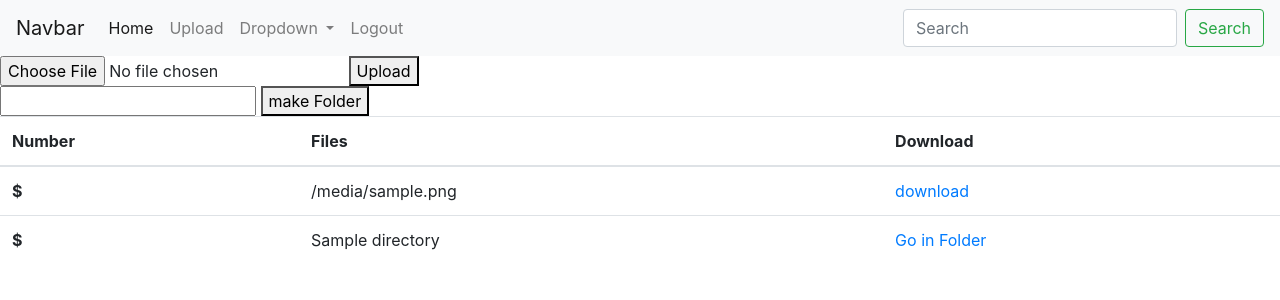
After one commit to Rishabhg71/django-cloud-storage, a Django app: template main/home/templates/home/folder_init.html in a window 1280 px wide. The commit adds this page. Shown: the top 300 px of the page. Run offline with Django 3.2, Linux system fonts and the light colour scheme; the template is opened without the code that fills it: most values are stand-ins (such as "Sample title", 1, 10 or a date in 2020); some libraries are stand-ins or nearby versions.

Commit message:
v2 ready

```diff
--- a/main/filesys/urls.py
+++ b/main/filesys/urls.py
@@ -4,4 +4,5 @@ urlpatterns = [
     path('',views.allfiles,name='files'),
     path('fileupload',views.fileupload,name='fileupload'),
     path('fileuploading',views.fileuploading,name='fileuploading'),
+    path('makefolder',views.makefolder,name='makefolder'),
 ]
--- /dev/null
+++ b/main/home/templates/home/folder_init.html
@@ -0,0 +1,143 @@
+<!DOCTYPE html>
+<html lang="en">
+<head>
+    <link rel="stylesheet" href="https://stackpath.bootstrapcdn.com/bootstrap/4.5.2/css/bootstrap.min.css" integrity="sha384-JcKb8q3iqJ61gNV9KGb8thSsNjpSL0n8PARn9HuZOnIxN0hoP+VmmDGMN5t9UJ0Z" crossorigin="anonymous">
+    <script src="https://code.jquery.com/jquery-3.5.1.slim.min.js" integrity="sha384-DfXdz2htPH0lsSSs5nCTpuj/zy4C+OGpamoFVy38MVBnE+IbbVYUew+OrCXaRkfj" crossorigin="anonymous"></script>
+<script src="https://cdn.jsdelivr.net/npm/popper.js@1.16.1/dist/umd/popper.min.js" integrity="sha384-9/reFTGAW83EW2RDu2S0VKaIzap3H66lZH81PoYlFhbGU+6BZp6G7niu735Sk7lN" crossorigin="anonymous"></script>
+<script src="https://stackpath.bootstrapcdn.com/bootstrap/4.5.2/js/bootstrap.min.js" integrity="sha384-B4gt1jrGC7Jh4AgTPSdUtOBvfO8shuf57BaghqFfPlYxofvL8/KUEfYiJOMMV+rV" crossorigin="anonymous"></script>
+    <meta charset="UTF-8">
+    <meta name="viewport" content="width=device-width, initial-scale=1.0">
+    <title>Document</title>
+</head>
+<body>
+
+
+
+    <nav class="navbar navbar-expand-lg navbar-light bg-light">
+        <a class="navbar-brand" href="#">Navbar</a>
+        <button class="navbar-toggler" type="button" data-toggle="collapse" data-target="#navbarSupportedContent" aria-controls="navbarSupportedContent" aria-expanded="false" aria-label="Toggle navigation">
+          <span class="navbar-toggler-icon"></span>
+        </button>
+
+        <div class="collapse navbar-collapse" id="navbarSupportedContent">
+          <ul class="navbar-nav mr-auto">
+            <li class="nav-item active">
+              <a class="nav-link" href="#">Home <span class="sr-only">(current)</span></a>
+            </li>
+            <li class="nav-item">
+              <a class="nav-link" href="../files/fileupload">Upload</a>
+            </li>
+            <li class="nav-item dropdown">
+              <a class="nav-link dropdown-toggle" href="#" id="navbarDropdown" role="button" data-toggle="dropdown" aria-haspopup="true" aria-expanded="false">
+                Dropdown
+              </a>
+              <div class="dropdown-menu" aria-labelledby="navbarDropdown">
+                <a class="dropdown-item" href="#">Action</a>
+                <a class="dropdown-item" href="#">Another action</a>
+                <div class="dropdown-divider"></div>
+                <a class="dropdown-item" href="#">Something else here</a>
+              </div>
+            </li>
+            <li class="nav-item">
+              <a class="nav-link" href="/index/logout" tabindex="-1" aria-disabled="true">Logout</a>
+            </li>
+          </ul>
+          <form class="form-inline my-2 my-lg-0">
+            <input class="form-control mr-sm-2" type="search" placeholder="Search" aria-label="Search">
+            <button class="btn btn-outline-success my-2 my-sm-0" type="submit">Search</button>
+          </form>
+        </div>
+      </nav>
+
+      <form action="/files/fileuploading" method="post" enctype="multipart/form-data">
+        {% csrf_token %}
+        <input hidden value="{{upload_dir}}" name="folder">
+        <input type="file" name="file_to_upload" required="" id="id_file_to_upload">
+        <button type="submit">Upload</button>
+      </form>
+
+
+      <form action="/files/makefolder" method="POST">
+        {% csrf_token %}
+        <input hidden value="{{upload_dir}}" name="folder">
+        <input type="text" name="folder_create_name" required="" id="folder_create_name">
+        <button type="submit">make Folder</button>
+      </form>
+
+
+
+
+
+
+
+
+
+
+
+    <ul class="list-group">
+
+
+
+
+
+    <table class="table">
+        <thead>
+          <tr>
+            <th scope="col">Number</th>
+            <th scope="col">Files</th>
+            <th scope="col">Download</th>
+          </tr>
+        </thead>
+        <tbody>
+          <tr>
+            {% for i in files %}
+            <th scope="row">$</th>
+            <td>{{ i }}</td>
+            <td><a href="/{{upload_dir}}/{{i}}">download</a></td>
+          </tr>
+          {% endfor %}
+
+
+          <!-- Folders here -->
+
+
+
+          {% for i in directory %}
+            <th scope="row">$</th>
+            <td>{{ i }}</td>
+            <td><a href="/index/{{upload_dir}}/{{i}}">Go in Folder</a></td>
+          </tr>
+          {% endfor %}
+
+
+
+
+
+
+
+
+
+
+
+<!--
+          {% for i in directory %}
+            <th scope="row">$</th>
+            <td><form action="/media/{{user_name}}/{{i}}" method="get">
+              <input name="{{i}}" hidden>
+              <Button>{{ i }}</Button>
+            </form></td>
+
+          </tr>
+          {% endfor %} -->
+
+
+        </tbody>
+      </table>
+
+
+
+
+
+
+</body>
+</html>
--- a/main/home/urls.py
+++ b/main/home/urls.py
@@ -1,9 +1,48 @@
 
 from django.urls import path,include
 from . import views
+import os
+
+def folder_init(dir):
+    folder_list = []
+    indir = os.listdir(dir)
+    for i in indir:
+        full_path = str(dir) + "/" + str(i)
+        if os.path.isdir(full_path):
+            folder_list.append(full_path)
+
+    return folder_list
+
+def folder_tree(root):
+    one_more_down_dir = folder_init(root)
+    for i in one_more_down_dir:
+            for folder_item in folder_init(i):
+                one_more_down_dir.append(folder_item)
+    # print(one_more_down_dir)
+    return one_more_down_dir
+
+
+media_urls = folder_tree('media')
+media_urls_list_append = []
+for i in folder_tree('media'):
+    media_urls_list_append.append(path(str(i),views.folder,name=str(i)))
+
+print(media_urls_list_append)
+
+
+
+
+
+
+
 urlpatterns = [
     path('',views.index,name='index'),
     path('login',views.login,name='login'),
     path('dashboard',views.dashboard,name='dashboard'),
-    path('signup',views.signup,name='signup')
+    path('signup',views.signup,name='signup'),
+    path('logout',views.logout,name='logout')
 ]
+urlpatterns.extend(media_urls_list_append)
+#  + media_urls_list_append
+
+# print(urlpatterns)
--- a/main/main/urls.py
+++ b/main/main/urls.py
@@ -18,6 +18,11 @@ from django.urls import path,include
 
 from django.conf import settings
 from django.conf.urls.static import static
+import os
+
+
+
+
 
 
 urlpatterns = [
```
Also changed, not shown: main/filesys/views.py (+24 -7 lines), main/home/templates/home/dashboard.html (+47 -1 lines), main/home/views.py (+53 -9 lines), main/db.sqlite3, main/filesys/migrations/0011_auto_20201007_1330.py (added), main/media/RG/119888674_100577745131476_2904664522432470249_n.jpg (added), main/media/RG/WhatsApp Image 2020-08-27 at 12.02.56 PM.jpeg (added), main/media/RG/download (2).png (deleted), main/media/RG/one/WhatsApp Image 2020-08-27 at 12.02.56 PM.jpeg (added), 2 other files.
